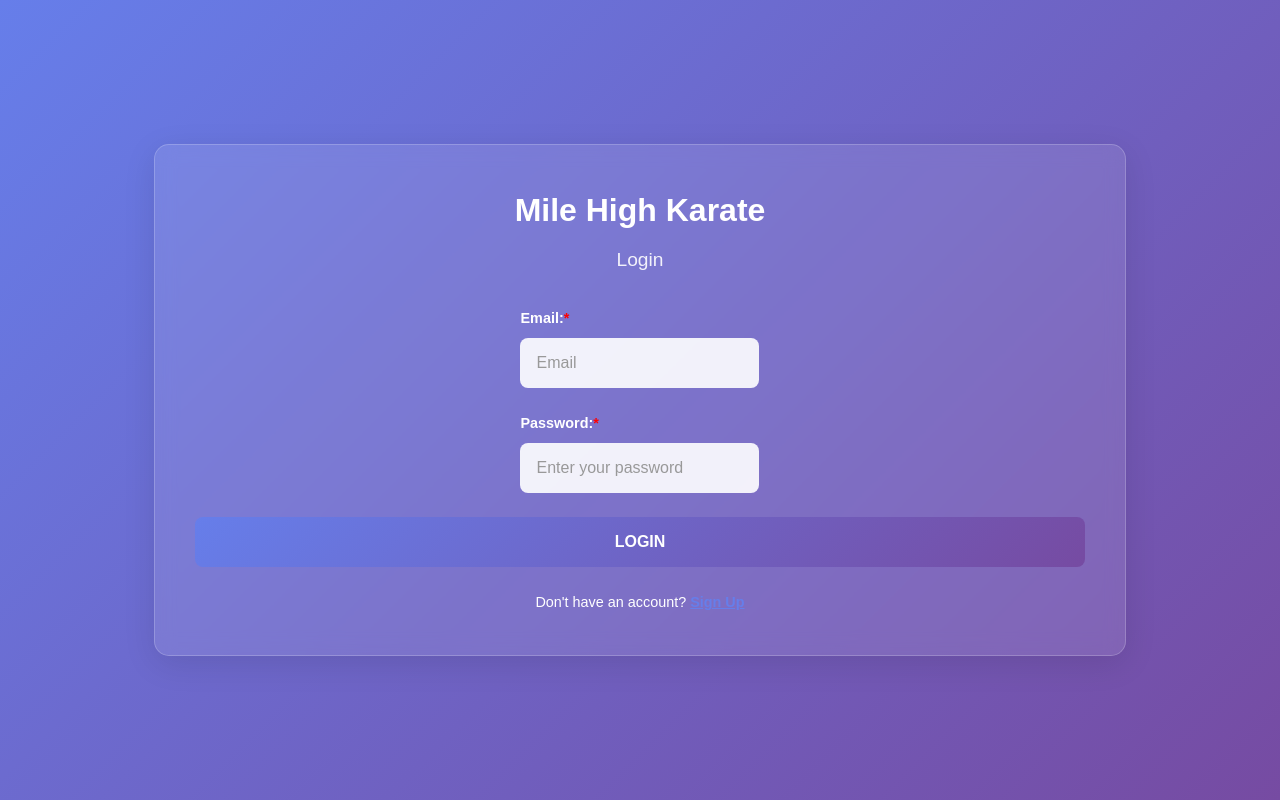
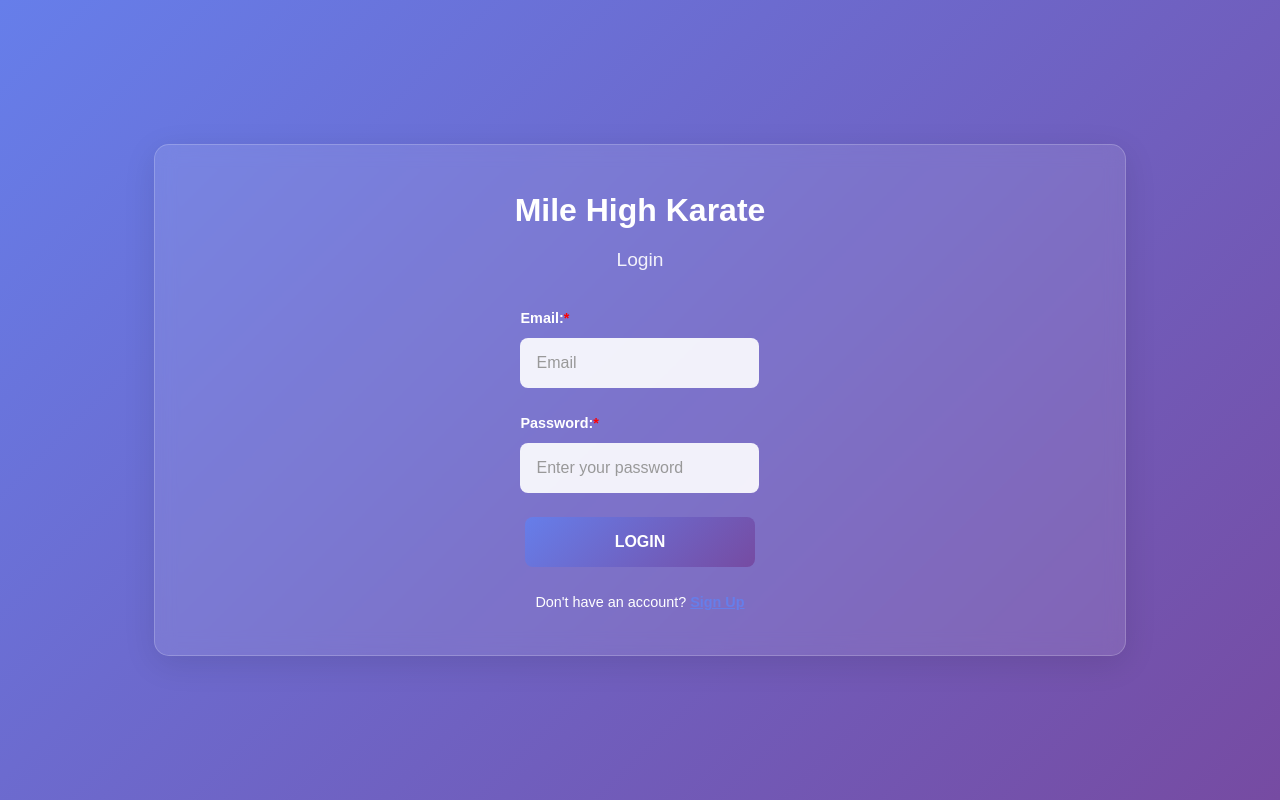
Before and after one commit to ZacksBroDev/MHKWebsite, a React (Vite) app: page / in a window 1280 px wide. Built offline with nearby package versions, Linux system fonts and the light colour scheme; no server answers.

Commit message:
login form fix

```diff
--- a/src/components/auth/AuthForm/AuthForm.css
+++ b/src/components/auth/AuthForm/AuthForm.css
@@ -77,7 +77,7 @@ form{
 }
 
 .submit-btn {
-  width: 100%;
+  width: 230px;
   padding: 1rem;
   background: linear-gradient(135deg, #667eea, #764ba2);
   color: white;
```
